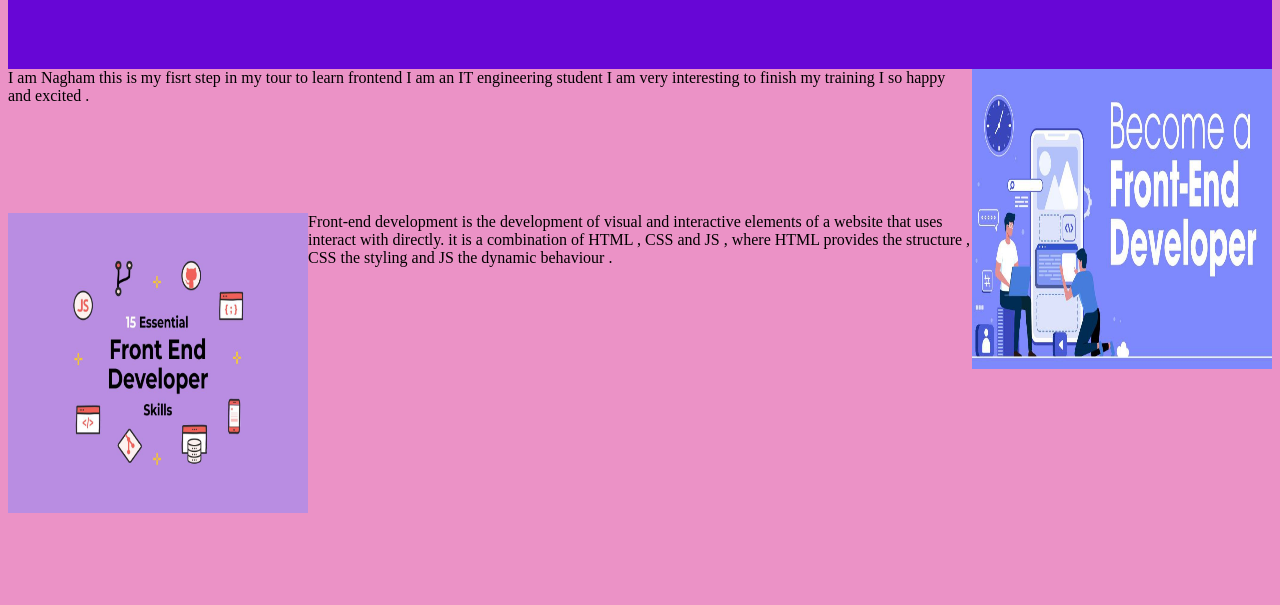
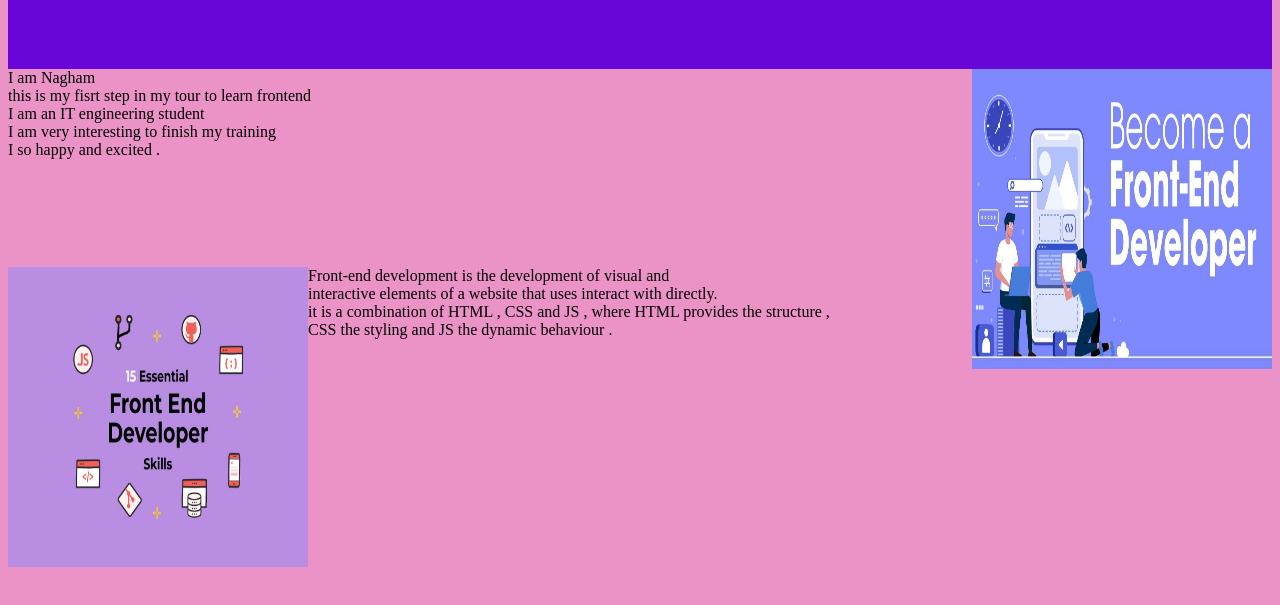
Before and after one commit to NaghamMahmoud/myFirststep, a plain HTML site: page index.html in a window 1280 px wide. Shown: the part 119-724 px from the top of the page. Drawn offline with Linux system fonts and the light colour scheme.

Commit message:
add br to text in index .html

```diff
--- a/index.html
+++ b/index.html
@@ -12,11 +12,11 @@
 
        <section>
  <img src="img/become.jpg" class="right" />
-    I am Nagham
-    this is my fisrt step in my tour to learn frontend
-    I am an IT engineering  student
-    I am very interesting to finish my training
-    I so happy and excited .
+    I am Nagham <br>
+    this is my fisrt step in my tour to learn frontend <br>
+    I am an IT engineering  student <br>
+    I am very interesting to finish my training <br>
+    I so happy and excited .<br>
 </section>
 <br><br>
 <br><br>
@@ -25,10 +25,10 @@
        <section>
 
     <img src="img/skills.jpg" class="left" />
-    Front-end development is the development of visual and
-    interactive elements of a website that uses interact with directly.
-    it is a combination of HTML , CSS and JS , where HTML provides the structure ,
-    CSS the styling and JS the dynamic behaviour .
+    Front-end development is the development of visual and <br>
+    interactive elements of a website that uses interact with directly.<br>
+    it is a combination of HTML , CSS and JS , where HTML provides the structure ,<br>
+    CSS the styling and JS the dynamic behaviour .<br>
        </section>
 
     </body>
```
